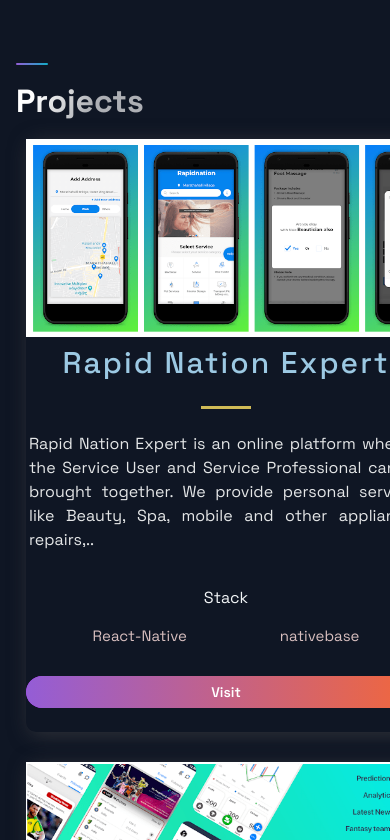
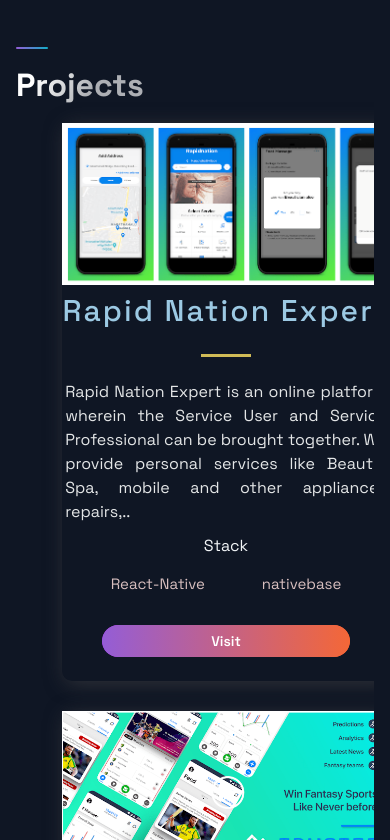
Before and after one commit to hisup07/portfoliowebstite, a Next.js app: page / in a window 390 px wide. Shown: the part 1004-1844 px from the top of the page. Built offline with nearby package versions, Linux system fonts and the light colour scheme.

Commit message:
fix small screen problems

```diff
--- a/src/components/Projects/Projects.js
+++ b/src/components/Projects/Projects.js
@@ -27,7 +27,7 @@
 };
 
 const Projects = () => (
-  <Section id='projects'>
+  <Section nopadding id='projects'>
     <SectionDivider />
     <SectionTitle style={{ marginTop: '16px' }}>Projects</SectionTitle>
     <GridContainer>
@@ -59,6 +59,8 @@
                 justifyContent: 'center',
                 marginTop: '12px',
                 marginBottom: '24px',
+                paddingLeft: '4rem',
+                paddingRight: '4rem',
               }}
             >
               <Button alt>
--- a/src/components/Projects/ProjectsStyles.js
+++ b/src/components/Projects/ProjectsStyles.js
@@ -24,6 +24,7 @@
   box-shadow: 3px 3px 20px rgba(80, 78, 78, 0.5);
   text-align: center;
   width: 400px;
+  max-width: 84vw;
   @media ${(props) => props.theme.breakpoints.sm} {
     width: 100%;
   }
```
